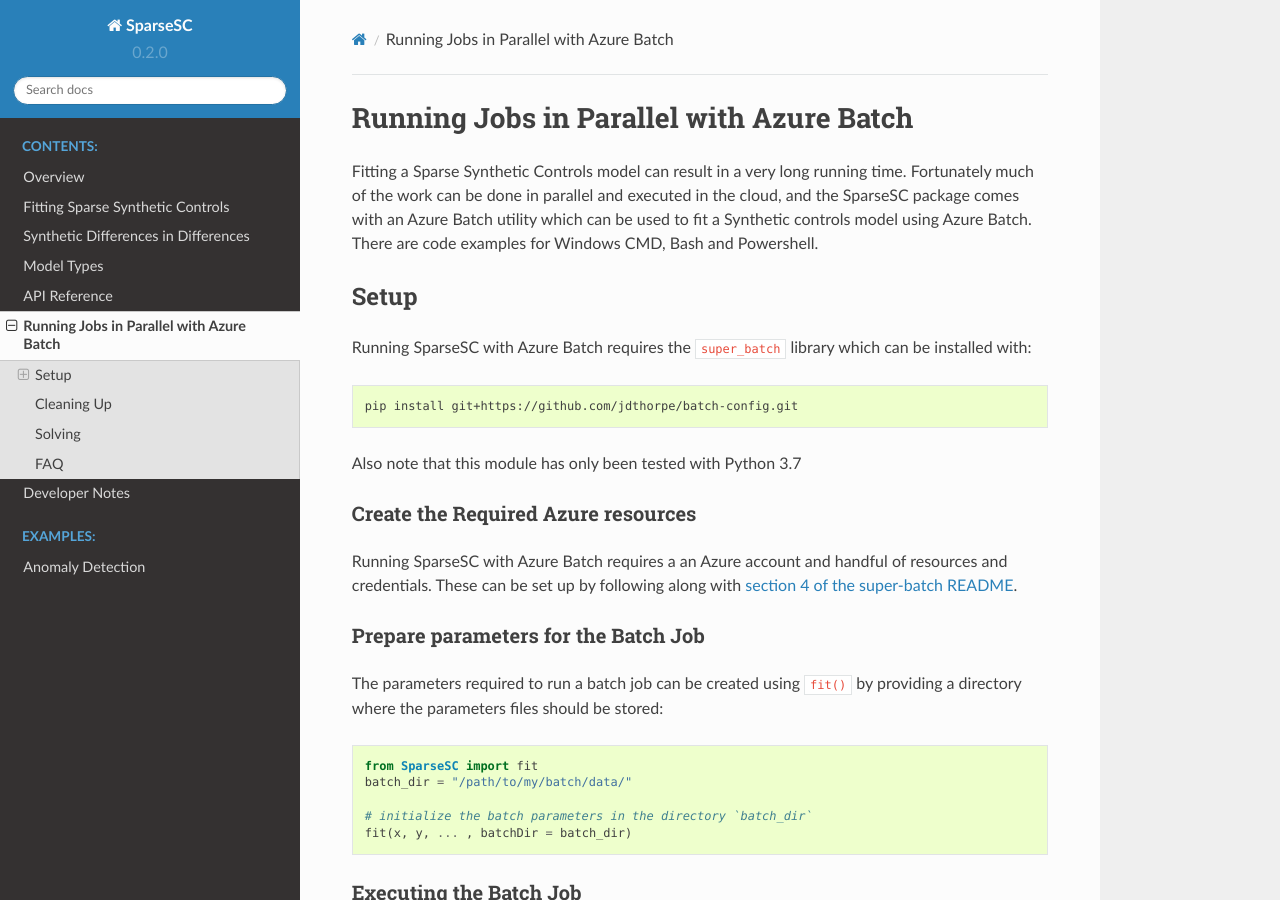
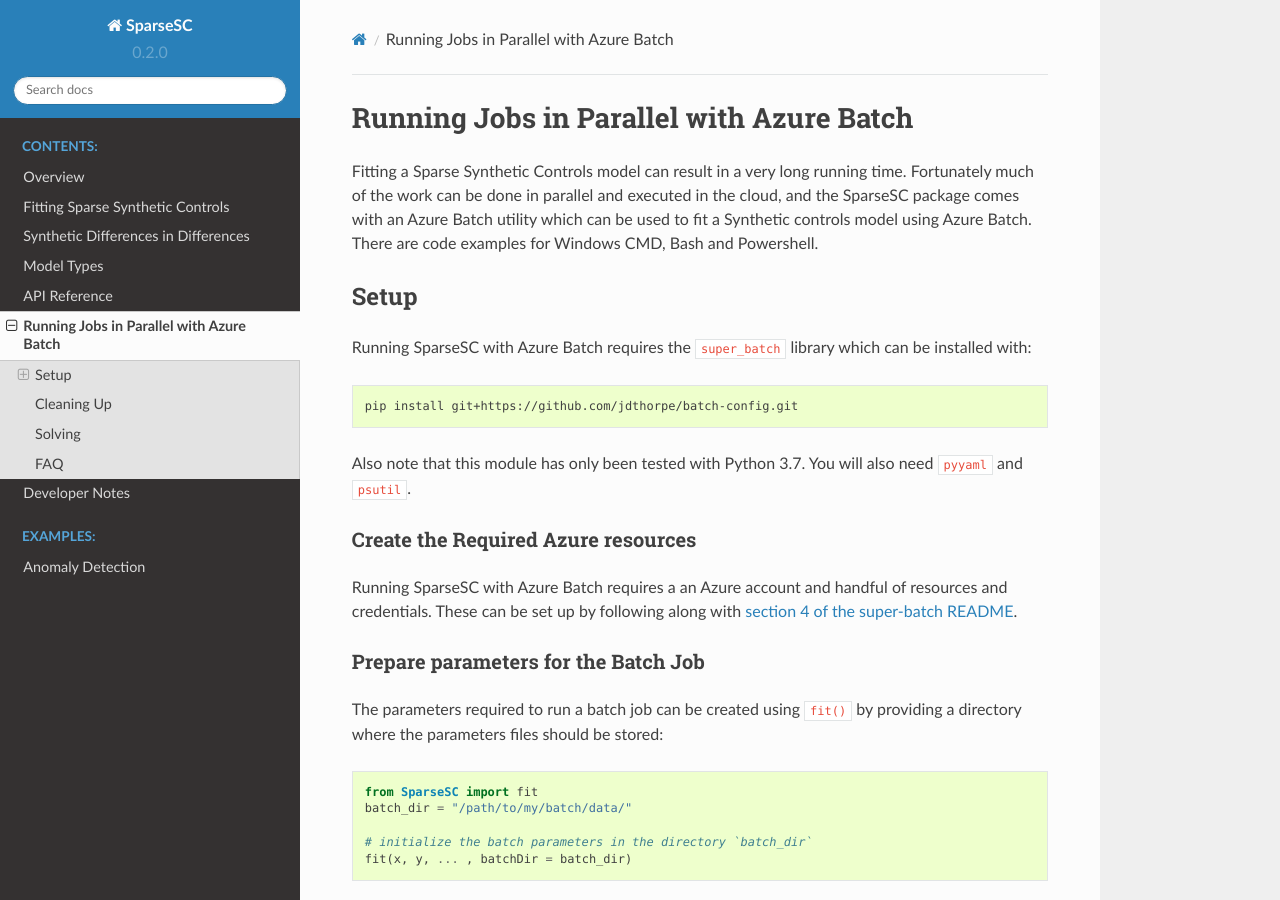
Before and after one commit to microsoft/SparseSC, a Sphinx documentation site: the page built from docs/azure_batch.md, in a window 1280 px wide and 900 px high. Built offline with Sphinx 7.4.7 and the Read the Docs theme 2.0.0, drawn with Linux system fonts in a browser that asks for light colours.

Commit message:
improve docs

````diff
--- a/docs/azure_batch.md
+++ b/docs/azure_batch.md
@@ -15,7 +15,8 @@
 pip install git+https://github.com/jdthorpe/batch-config.git
 ```
 
-Also note that this module has only been tested with Python 3.7
+Also note that this module has only been tested with Python 3.7.
+You will also need `pyyaml` and `psutil`.
 
 ### Create the Required Azure resources
 
````
Also changed, not shown: docs/dev_notes.md (+1 -1 lines).
